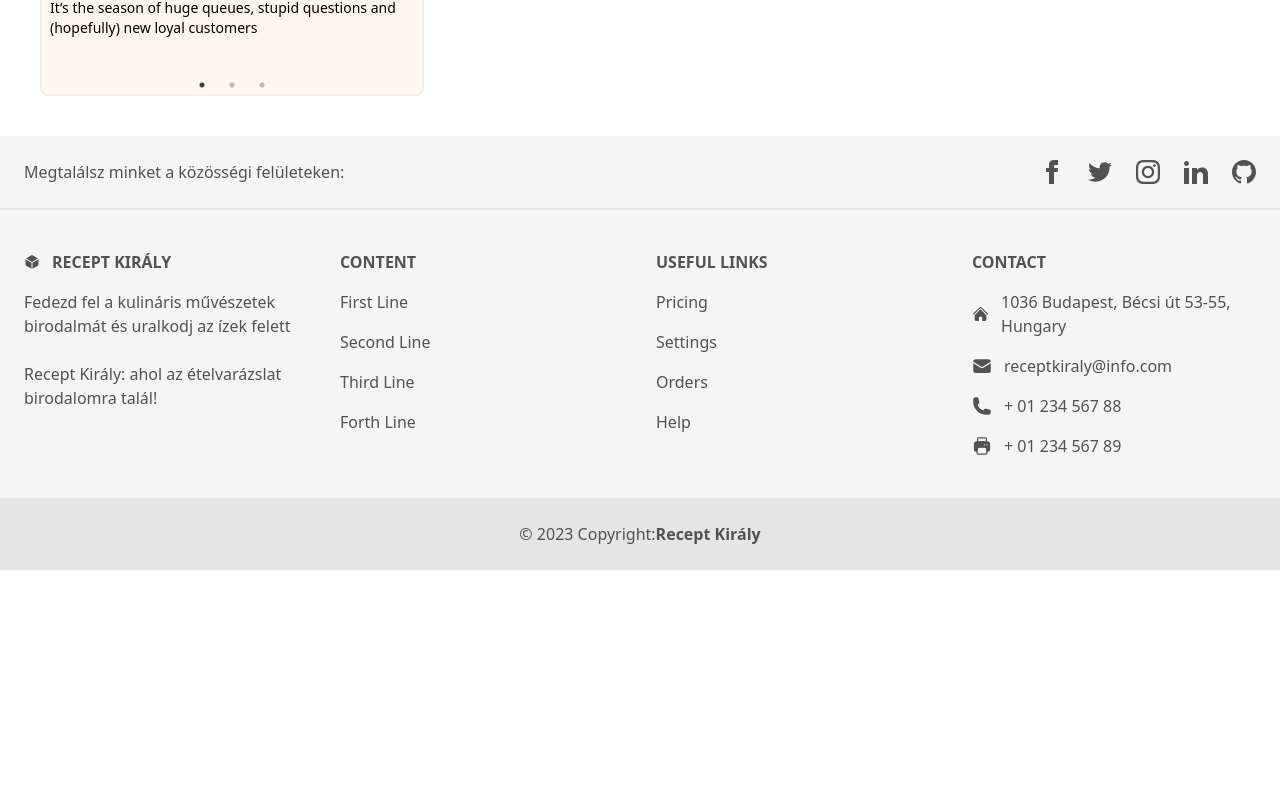
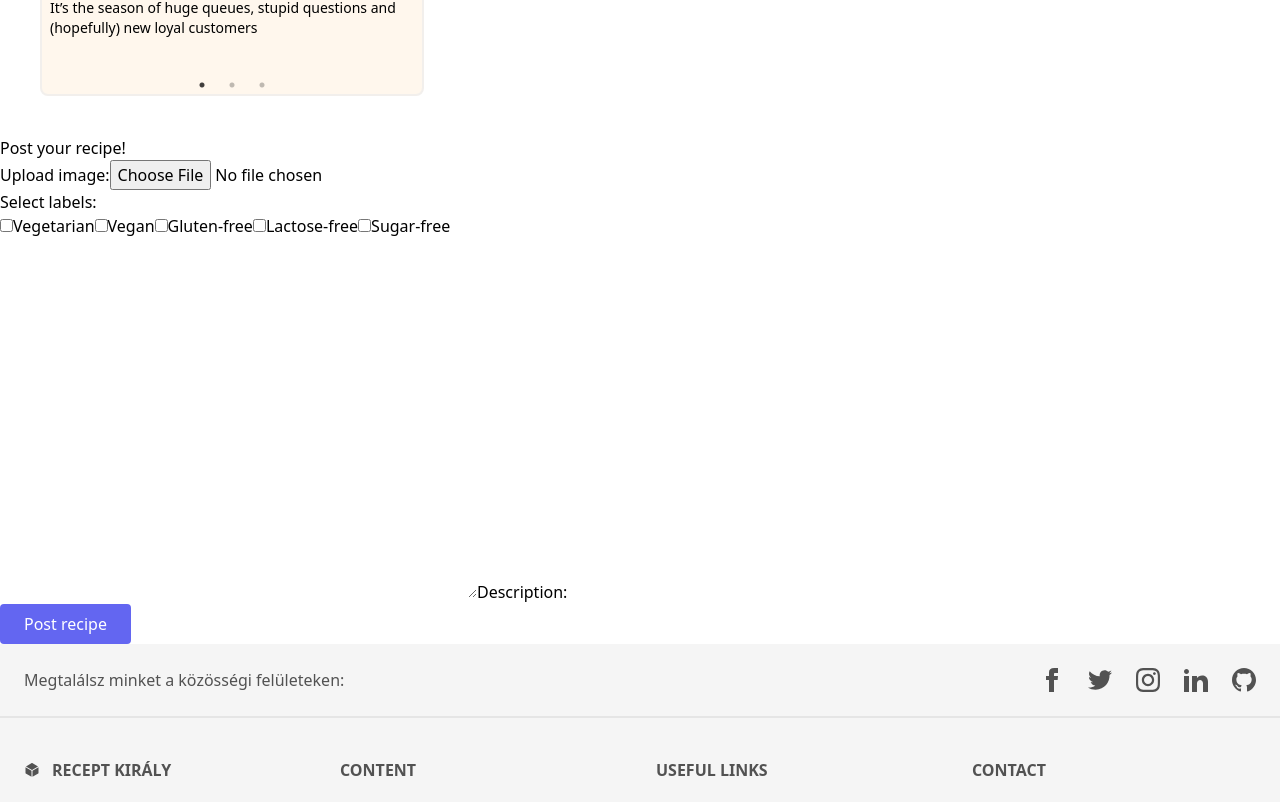
Before and after one commit to progmatic-fs-2023/receptkiraly, a React (Vite) app in the folder client/: page / in a window 1280 px wide. Shown: the part 520-1322 px from the top of the page. Before the commit the page ends 1090 px from the top, so only its background shows below. Built offline with nearby package versions, Linux system fonts and the light colour scheme; no server answers.

Commit message:
Created recipe posting frontend, without formatting for now.

```diff
--- /dev/null
+++ b/client/src/components/PostRecipe.jsx
@@ -0,0 +1,134 @@
+import { useState } from 'react';
+
+function PostRecipe() {
+  const [fileUpload, setFileUpload] = useState();
+  const [previewImage, setPreviewImage] = useState();
+  const [labels, setLabels] = useState([]);
+  const [description, setDescription] = useState('');
+
+  const handleImageUpload = (event) => {
+    const file = event.target.files[0];
+
+    if (file) {
+      setFileUpload(file);
+    }
+
+    const reader = new FileReader();
+    reader.onloadend = () => {
+      setPreviewImage(reader.result);
+    };
+
+    reader.readAsDataURL(file);
+  };
+
+  const handleLabelChange = (event) => {
+    const selectedLabel = event.target.value;
+    setLabels((prevLabels) =>
+      prevLabels.includes(selectedLabel)
+        ? prevLabels.filter((label) => label !== selectedLabel)
+        : [...prevLabels, selectedLabel],
+    );
+  };
+
+  const handleDescriptionChange = (event) => {
+    setDescription(event.target.value);
+  };
+
+  const handleSubmit = (event) => {
+    event.preventDefault();
+    // API call
+  };
+
+  return (
+    <div>
+      <h2>Post your recipe!</h2>
+      <form onSubmit={handleSubmit}>
+        <div>
+          {fileUpload ? (
+            <img src={previewImage} alt="" />
+          ) : (
+            <label htmlFor="image">
+              Upload image:
+              <input type="file" id="image" onChange={handleImageUpload} accept="image/*" />
+            </label>
+          )}
+        </div>
+
+        <div>
+          <p>Select labels:</p>
+          <label htmlFor="vegetarian">
+            <input
+              type="checkbox"
+              value="vegetarian"
+              checked={labels.includes('vegetarian')}
+              onChange={handleLabelChange}
+            />
+            Vegetarian
+          </label>
+
+          <label htmlFor="vegan">
+            <input
+              type="checkbox"
+              value="vegan"
+              checked={labels.includes('vegan')}
+              onChange={handleLabelChange}
+            />
+            Vegan
+          </label>
+
+          <label htmlFor="glutenfree">
+            <input
+              type="checkbox"
+              value="glutenfree"
+              checked={labels.includes('glutenfree')}
+              onChange={handleLabelChange}
+            />
+            Gluten-free
+          </label>
+
+          <label htmlFor="lactosefree">
+            <input
+              type="checkbox"
+              value="lactosefree"
+              checked={labels.includes('lactosefree')}
+              onChange={handleLabelChange}
+            />
+            Lactose-free
+          </label>
+
+          <label htmlFor="sugarfree">
+            <input
+              type="checkbox"
+              value="sugarfree"
+              checked={labels.includes('sugarfree')}
+              onChange={handleLabelChange}
+            />
+            Sugar-free
+          </label>
+        </div>
+
+        <div>
+          <label htmlFor="description">
+            <textarea
+              id="description"
+              value={description}
+              onChange={handleDescriptionChange}
+              rows={15}
+              cols={50}
+            />
+            Description:
+          </label>
+        </div>
+
+        <button
+          type="submit"
+          className="flex text-white bg-indigo-500 border-0 py-2 px-6 focus:outline-none hover:bg-indigo-600 rounded"
+        >
+          Post recipe
+        </button>
+      </form>
+    </div>
+  );
+}
+
+export default PostRecipe;
--- a/client/src/pages/HomeNews.jsx
+++ b/client/src/pages/HomeNews.jsx
@@ -1,6 +1,7 @@
 import { useEffect, useState } from 'react';
 import { API_URL } from '../constants';
 import NewsCarousel from '../components/NewsCarousel';
+import PostRecipe from '../components/PostRecipe';
 
 function HomeNews() {
   const [isConnect, setIsConnect] = useState(false);
@@ -20,6 +21,7 @@ function HomeNews() {
         </li>
       </ul>
       <NewsCarousel />
+      <PostRecipe />
     </div>
   );
 }
```
